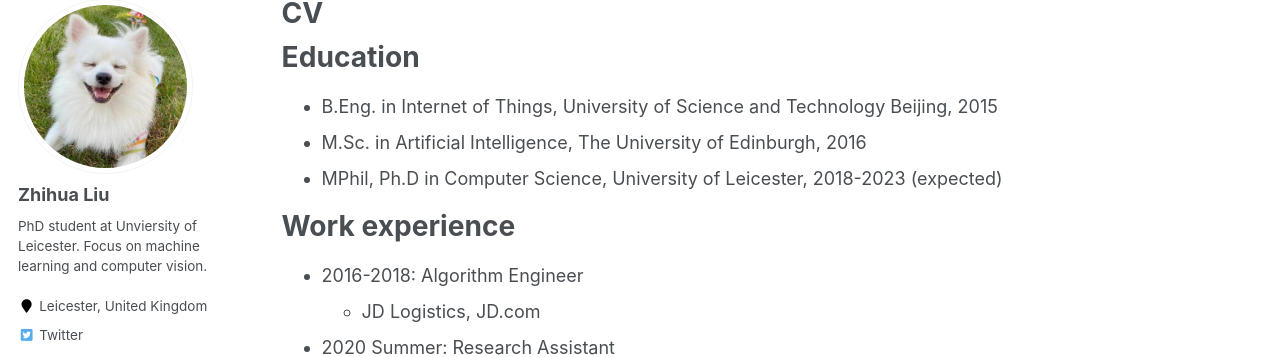
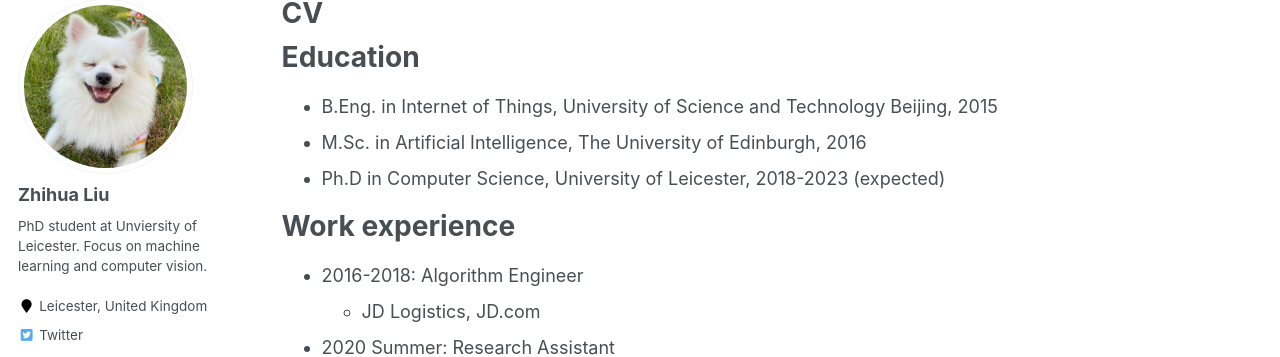
Before and after one commit to ZhihuaLiuEd/ZhihuaLiuEd.github.io, a Jekyll site: the page built from _pages/cv.md, in a window 1280 px wide and 1393 px high. Shown: the part 119-476 px from the top of the window. Built offline with Jekyll 4.4.1, drawn with Linux system fonts in a browser that asks for light colours.

Commit message:
Update cv.md

```diff
--- a/_pages/cv.md
+++ b/_pages/cv.md
@@ -13,7 +13,7 @@ Education
 ======
 * B.Eng. in Internet of Things, University of Science and Technology Beijing, 2015
 * M.Sc. in Artificial Intelligence, The University of Edinburgh, 2016
-* MPhil, Ph.D in Computer Science, University of Leicester, 2018-2023 (expected)
+* Ph.D in Computer Science, University of Leicester, 2018-2023 (expected)
 
 Work experience
 ======
```
